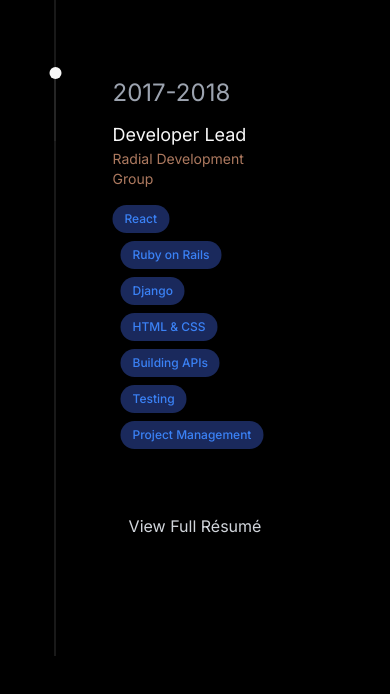
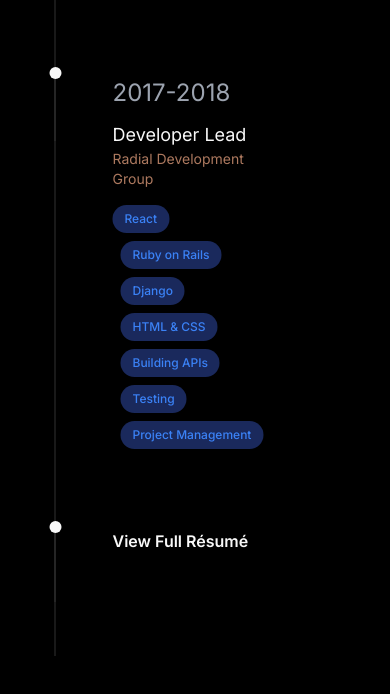
Before and after one commit to Natasha08/natasha-osborne-site, a Next.js app: page /home in a window 390 px wide. Shown: the part 2592-3286 px from the top of the page. Built offline with nearby package versions, Linux system fonts and the light colour scheme.

Commit message:
fix link to resume styling

```diff
--- a/app/components/resume-timeline.js
+++ b/app/components/resume-timeline.js
@@ -148,15 +148,15 @@
           </ul>
         </a>
       </div>
-      <div className="text-center text-text mb-8 z-20">
-        <Link
+      <div className="timeline-item mb-8">
+        <a
           href="/resume"
           target="_blank"
           rel="noopener noreferrer"
-          className="hover:text-interactive text-gray-300 md:text-lg lg:text-xl"
+          className="timeline-content w-1/2 hover:text-interactive font-semibold md:text-lg lg:text-xl"
         >
           View Full Résumé
-        </Link>
+        </a>
       </div>
     </div>
   );
```
